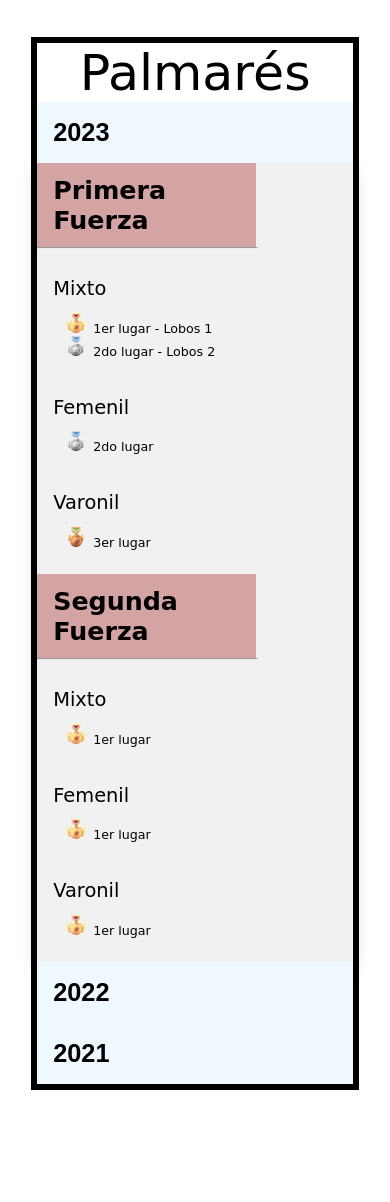
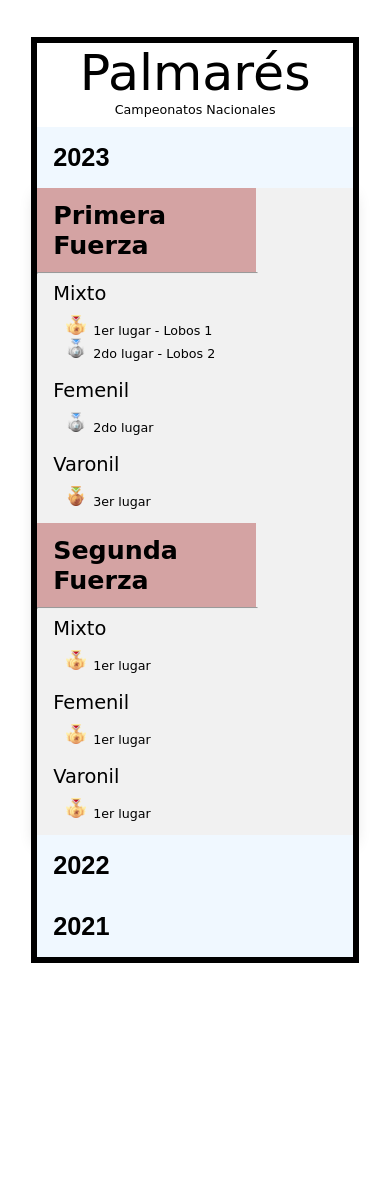
Before and after one commit to yayodelariva/lobosweb, a PHP site: page /palmares/index.html in a window 390 px wide. Shown: the part 47-1249 px from the top of the page. Run offline with PHP 8.4, Linux system fonts and the light colour scheme; some web fonts are replaced.

Commit message:
fix home mobile respnsiveness

```diff
--- a/equipos/index.html
+++ b/equipos/index.html
@@ -61,7 +61,6 @@
                 <a href="equipovaronil/index.html"><img class="equiposimg" src="../equipos/images/varonil.jpg"></a>
 
             </div>
-
         </div>
         <footer>
             <!-- //redes -->
--- a/palmares/index.html
+++ b/palmares/index.html
@@ -55,6 +55,7 @@
         <div class="midsectioncontainer">
             <div class="midsectioncontent">
                 <div class="midsectiontitulo">Palmarés</div>
+                <div class="midsectionsubtitulo">Campeonatos Nacionales</div>
                 <div class="years">
                     <div class="yearlist">
                         <button onclick="close2023menu()" class="yearnumber yearnumber2023">2023</button>
--- a/style.css
+++ b/style.css
@@ -192,8 +192,8 @@ body {
 
 @media (max-width: 500px) {
     .topcontainer>img {
-        width: fit-content;
-        height: 100%
+        height: 100%;
+        object-fit: cover;
     }
 }
 
@@ -226,6 +226,7 @@ body {
     display: flex;
     justify-content: center;
     background-image: url(images/lobos2.png);
+    object-fit: cover;
 }
 
 .fotosmaincontainer>.fotoscontainer>.fotos>.fotostodas>iframe {
@@ -234,7 +235,8 @@ body {
 }
 
 .fotoscontainer {
-    padding: 50px 100px;
+    padding-top: 50px;
+    padding-bottom: 50px;
 }
 
 .fotos {
@@ -671,6 +673,20 @@ gap: 46vh;
     }
 }
 
+.midsectionsubtitulo {
+    text-align: center;
+    font-size: 28px;
+    padding-bottom: 10px;
+}
+
+@media (max-width: 500px) {
+    .midsectionsubtitulo {
+        text-align: center;
+        font-size: 1.5vh;
+        padding-bottom: 10px;
+    }
+}
+
 .years {
     display: flex;
     flex-direction: column;
@@ -718,7 +734,7 @@ gap: 46vh;
 .yearcontent > hr {
     margin: 0;
     width: 350px;
-    margin-bottom: 16px;
+    margin-bottom: 4px;
 }
 
 @media (max-width: 500px) {
@@ -756,7 +772,6 @@ gap: 46vh;
 /* Links inside the dropdown */
 .yearcontent div {
     color: black;
-    padding: 12px 16px;
     text-decoration: none;
     display: block;
 }
@@ -780,6 +795,7 @@ gap: 46vh;
     font-weight: bold;
     background-color: rgb(212, 163, 163);
     width: 320px;
+    padding: 12px 16px;
 }
 
 @media (max-width: 500px) {
@@ -791,6 +807,9 @@ gap: 46vh;
 
 .categoria {
     font-size: 32px;
+    padding-left: 16px;
+    padding-top: 4px;
+    padding-bottom: 4px;
 }
 
 @media (max-width: 500px) {
@@ -802,6 +821,8 @@ gap: 46vh;
 .categoria>ul {
     font-size: 20px;
     list-style-type: none;
+    margin-top: 10px;
+    margin-bottom: 10px;
 }
 
 
```
